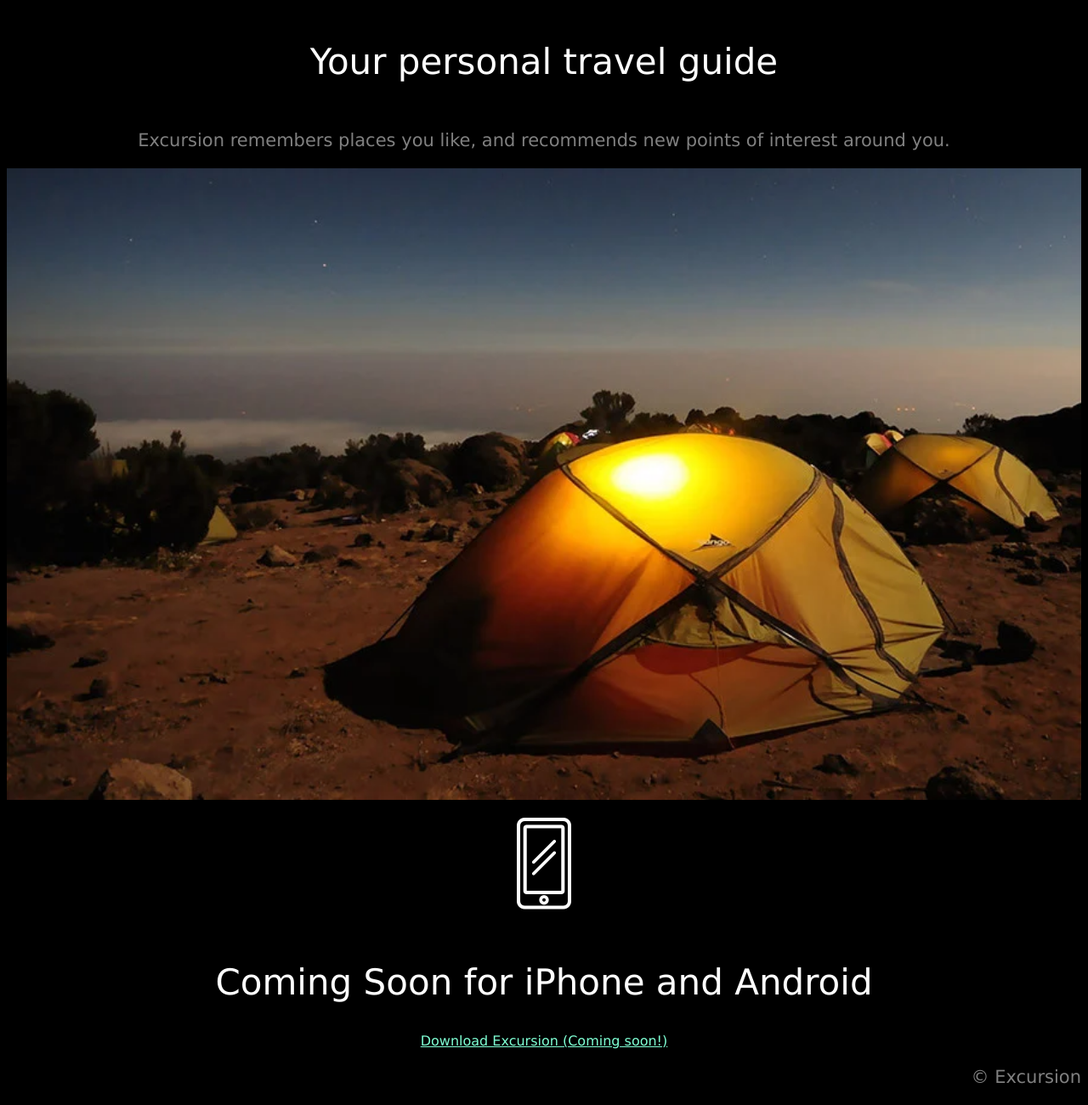
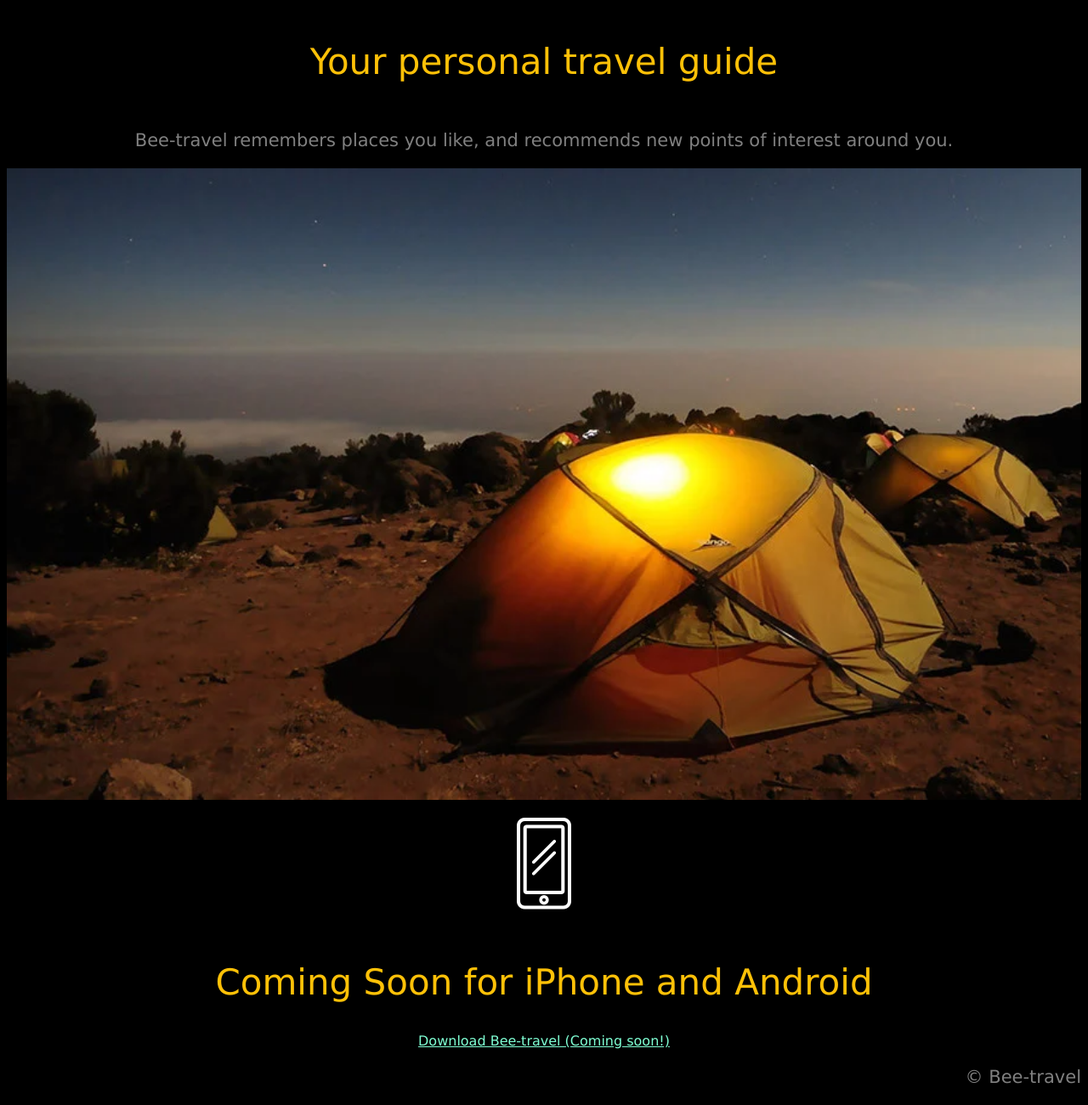
Before and after one commit to simonhack-berlin/excursion, a plain HTML site: page index.html in a window 1280 px wide. Shown: the part 419-1719 px from the top of the page at 85% size. Drawn offline with Linux system fonts and the light colour scheme.

Commit message:
font color changed

```diff
--- a/index.html
+++ b/index.html
@@ -4,7 +4,7 @@
     <meta charset="UTF-8">
     <meta http-equiv="X-UA-Compatible" content="IE=edge">
     <meta name="viewport" content="width=device-width, initial-scale=1.0">
-    <title>excursion</title>
+    <title>bee-travel</title>
     <link rel="stylesheet" type="text/css" href="resources/css/style.css">
 </head>
 <body>
@@ -15,14 +15,14 @@
     <source src="resources/video/excursion.mp4" type="video/mp4">
   </video></p>
    <h2>Your personal travel guide</h2>
-   <p>Excursion remembers places you like, and recommends new points of interest around you.</p>
+   <p>Bee-travel remembers places you like, and recommends new points of interest around you.</p>
    <img src="resources/images/camp.webp">
    <p><img src="resources/images/phone.webp"></p>
    <h2>Coming Soon for iPhone and Android</h2>
-   <a href="#">Download Excursion (Coming soon!)</a>
+   <a href="#">Download Bee-travel (Coming soon!)</a>
    </div>
    <footer>
-       <p id="footer">&copy Excursion</p>
+       <p id="footer">&copy Bee-travel</p>
    </footer>
 </body>
 </html>
--- a/resources/css/style.css
+++ b/resources/css/style.css
@@ -10,7 +10,7 @@ body {
 }
 
 h1 {
-    color: #fff;
+    color: #ffc107;
     font-size: 50px;
 }
 
@@ -21,7 +21,7 @@ a {
 
 h2 {
 font-weight: 300;
-color: #fff;
+color: #ffc107;
 font-size: 42px;
 }
 
```
